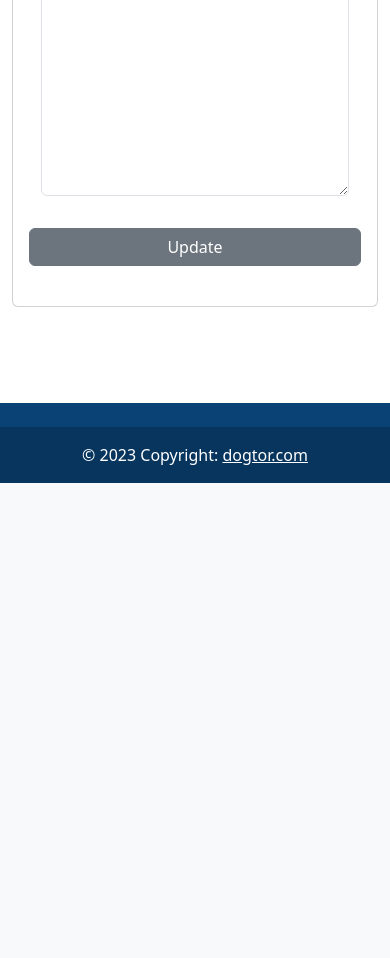
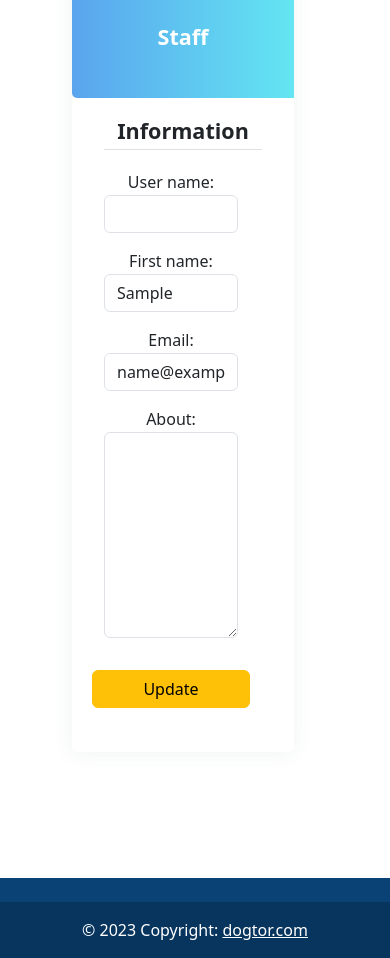
Before and after one commit to rockzt/dogtor, a Django app: page /account/edit_profile/ in a window 390 px wide. Shown: the part 527-1485 px from the top of the page. Before the commit the page ends 1010 px from the top, so only its background shows below. Run offline with Django 4.2, Linux system fonts and the light colour scheme; the visitor is signed in with stand-in values (Sample User, id 1); some libraries are stand-ins or nearby versions.

Commit message:
[added]  edit form user UI/UX improved

```diff
--- a/dogtor/templates/registration/edit_profile.html
+++ b/dogtor/templates/registration/edit_profile.html
@@ -10,24 +10,178 @@
 {% endblock header %}
 
 {% block content %}
-<div class="container text-center mt-5 mb-5 text-center">
 
-<div class="row row-cols-1 row-cols-md-2 g-4 d-flex justify-content-center">
-  <div class="col">
-    <div class="card h-100">
-      <div class="card-body">
-        <h5 class="card-title">User Info</h5>
-          <br>
-        <div class="card-text container-fluid">
-          <form method="POST" class="row">
-            {% csrf_token %}
-            {{form.as_p}}  <!--loading form-->
-            <button type="submit" class="btn btn-secondary btn-block mt-3 mb-4">Update</button>
-          </form>
+<div class="page-content page-container" id="page-content">
+  <div class="padding">
+    <div class="row container d-flex justify-content-center">
+      <div class="col-xl-6 col-md-12">
+        <div class="card user-card-full">
+          <div class="row m-l-0 m-r-0">
+            <div class="col-sm-4 bg-c-lite-green user-profile">
+              <div class="card-block text-center text-white">
+                <div class="m-b-25">
+                  <img src="https://img.icons8.com/bubbles/100/000000/user.png" class="img-radius" alt="User-Profile-Image">
+                </div>
+                <h4 class="f-w-600">Staff</h4>
+                <i class=" mdi mdi-square-edit-outline feather icon-edit m-t-10 f-16"></i>
+              </div>
+            </div>
+            <div class="col-sm-8">
+              <div class="card-block">
+                <h4 class="m-b-20 p-b-5 b-b-default f-w-600">Information</h4>
+                <div class="row">
+                  <form method="POST" class="row">
+                    {% csrf_token %}
+                    {{form.as_p}}
+                    <!--loading form-->
+                    <button type="submit" class="btn btn-warning btn-block mt-3 mb-4">Update</button>
+                  </form>
+                </div>
+              </div>
+            </div>
+          </div>
         </div>
       </div>
     </div>
   </div>
 </div>
-</div>
+
+
 {% endblock content %}
+{% block style %}
+<style>
+
+.padding {
+    padding: 3rem !important
+}
+
+.user-card-full {
+    overflow: hidden;
+}
+
+.card {
+    border-radius: 5px;
+    -webkit-box-shadow: 0 1px 20px 0 rgba(69,90,100,0.08);
+    box-shadow: 0 1px 20px 0 rgba(69,90,100,0.08);
+    border: none;
+    margin-bottom: 30px;
+}
+
+.m-r-0 {
+    margin-right: 0px;
+}
+
+.m-l-0 {
+    margin-left: 0px;
+}
+
+.user-card-full .user-profile {
+    border-radius: 5px 0 0 5px;
+}
+
+.bg-c-lite-green {
+        background: -webkit-gradient(linear, left top, right top, from(#63e6f2), to(#5a9fee));
+        background: linear-gradient(to right, #5aa4ee, #63e6f2);
+}
+
+.user-profile {
+    padding: 20px 0;
+}
+
+.card-block {
+    padding: 1.25rem;
+}
+
+.m-b-25 {
+    margin-bottom: 25px;
+}
+
+.img-radius {
+    border-radius: 5px;
+}
+
+
+
+h6 {
+    font-size: 14px;
+}
+
+.card .card-block p {
+    line-height: 25px;
+}
+
+@media only screen and (min-width: 1400px){
+p {
+    font-size: 14px;
+}
+}
+
+.card-block {
+    padding: 1.25rem;
+}
+
+.b-b-default {
+    border-bottom: 1px solid #e0e0e0;
+}
+
+.m-b-20 {
+    margin-bottom: 20px;
+}
+
+.p-b-5 {
+    padding-bottom: 5px !important;
+}
+
+.card .card-block p {
+    line-height: 25px;
+}
+
+.m-b-10 {
+    margin-bottom: 10px;
+}
+
+.text-muted {
+    color: #919aa3 !important;
+}
+
+.b-b-default {
+    border-bottom: 1px solid #e0e0e0;
+}
+
+.f-w-600 {
+    font-weight: 600;
+}
+
+.m-b-20 {
+    margin-bottom: 20px;
+}
+
+.m-t-40 {
+    margin-top: 20px;
+}
+
+.p-b-5 {
+    padding-bottom: 5px !important;
+}
+
+.m-b-10 {
+    margin-bottom: 10px;
+}
+
+.m-t-40 {
+    margin-top: 20px;
+}
+
+.user-card-full .social-link li {
+    display: inline-block;
+}
+
+.user-card-full .social-link li a {
+    font-size: 20px;
+    margin: 0 10px 0 0;
+    -webkit-transition: all 0.3s ease-in-out;
+    transition: all 0.3s ease-in-out;
+}
+
+</style>
+{% endblock style %}
```
